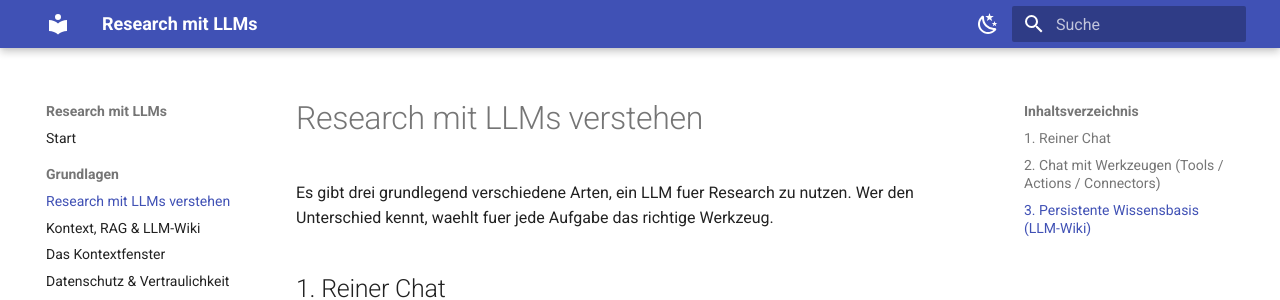
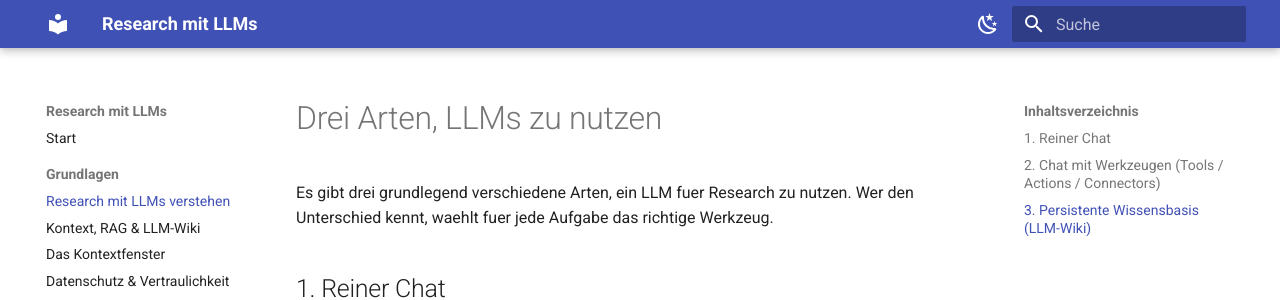
Before and after one commit to maxandul/research-mit-llms, an MkDocs documentation site: the page built from docs/grundlagen/llm-research.md, in a window 1280 px wide and 1249 px high. Shown: the top 300 px of the window. Built offline with MkDocs 1.6.1 and Material for MkDocs 9.7.7, drawn with Linux system fonts in a browser that asks for light colours.

Commit message:
Update title and introduction for LLM research

```diff
--- a/docs/grundlagen/llm-research.md
+++ b/docs/grundlagen/llm-research.md
@@ -1,4 +1,4 @@
-# Research mit LLMs verstehen
+# Drei Arten, LLMs zu nutzen
 
 Es gibt drei grundlegend verschiedene Arten, ein LLM fuer Research zu nutzen.
 Wer den Unterschied kennt, waehlt fuer jede Aufgabe das richtige Werkzeug.
```
